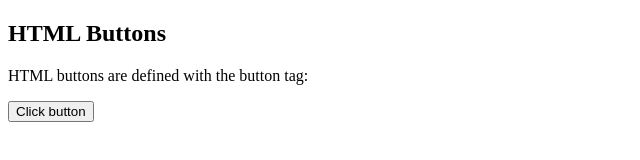
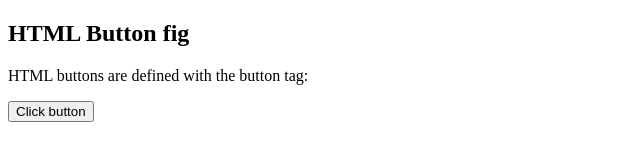
Before and after one commit to muthutony2110/mmm, a plain HTML site: page index.html in a window 1280 px wide. Shown: the full height of the page, 0-640 px from the left. Drawn offline with Linux system fonts and the light colour scheme.

Commit message:
index title changr

```diff
--- a/index.html
+++ b/index.html
@@ -2,7 +2,7 @@
 <html>
 <body>
 
-<h2>HTML Buttons</h2>
+<h2>HTML Button fig</h2>
 <p>HTML buttons are defined with the button tag:</p>
 
 <button>Click button</button>
```
